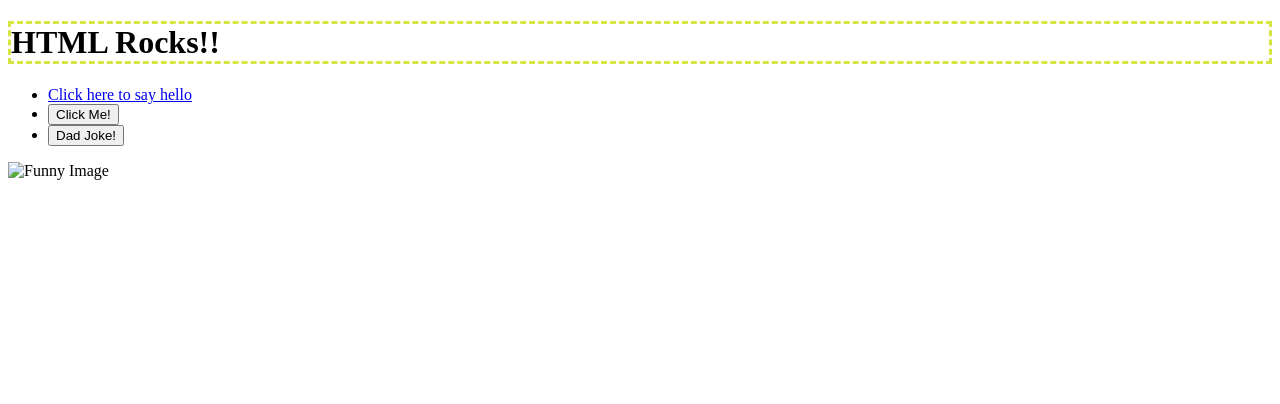
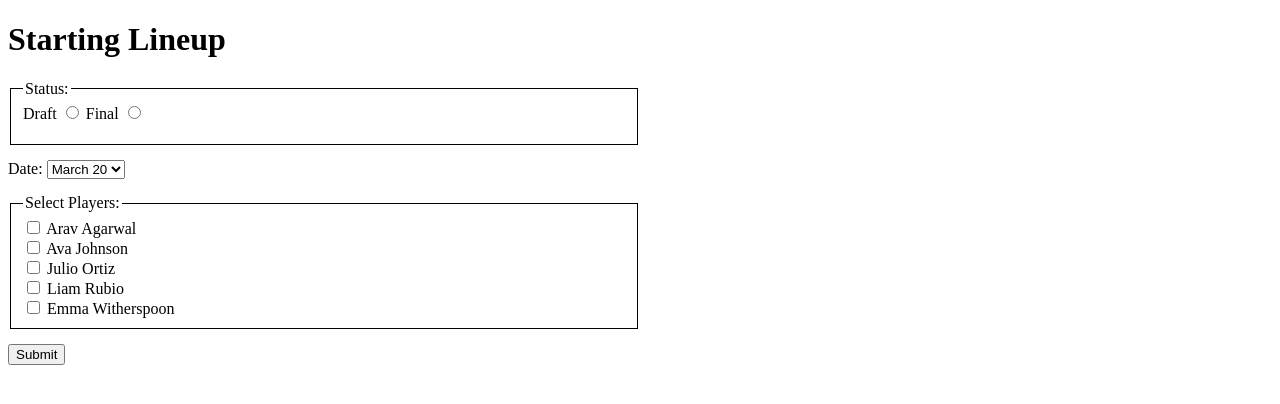
Before and after one commit to BZBro-Student/10.03-Lab---JavaScript-in-the-Browser-Ch-7-Part-1-2---3-hrs-, a website: page index.html in a window 1280 px wide. Drawn offline with Linux system fonts and the light colour scheme; files that its build step writes are made by us from their sources.

Commit message:
finished lab

```diff
--- a/index.html
+++ b/index.html
@@ -1,25 +1,60 @@
-<!doctype html>
-<html>
+<!DOCTYPE html>
+<html lang = "en">
 
 <head>
   <meta charset="utf-8">
-  <title>CS208 - Starter Code (UPDATE ME)!</title>
+  <title>10.03 Lab - JavaScript in the Browser (Ch 7 Part 1; 2 - 3 hrs)</title>
   <meta name="description" content="">
   <meta name="viewport" content="width=device-width, initial-scale=1">
   <link rel="stylesheet" href="style.css">
+  <script src="script.js" defer></script>
 </head>
 
 <body>
-  <h1>HTML Rocks!!</h1>
-  <ul>
-  <li><a href="/hello">Click here to say hello</a></li>
-  <li><button id="hello-link">Click Me!</button></li>
-  <li><button id="joke-button">Dad Joke!</button></li>
-  <script src="script.js"></script>
-  </ul>
-  <img src="funny.png" alt="Funny Image" width="300" height="200">
+  <h1>Starting Lineup</h1>
 
-  <h2 id="joke-display"></h2>
+  <form>
+    <div name="status">
+      <fieldset>
+        <legend>Status:</legend>
+        <label for="status-draft">Draft</label>
+        <input type="radio" id="status-draft" name="status" value="Draft">
+        <label for="status-final">Final</label>
+        <input type="radio" id="status-final" name="status" value="Final">
+      </fieldset>
+    </div>
+    <div name="date">
+      <label>Date:</label>
+      <select id = "date" title = "date">
+        <option value="March 20">March 20</option>
+        <option value="March 24">March 24</option>
+        <option value="April 2">April 2</option>
+        <option value="April 6">April 6</option>
+        <option value="April 13">April 13</option>
+      </select>
+    </div>
+    <div name="players">
+      <fieldset>
+        <legend>Select Players:</legend>
+        <input type="checkbox" id="player1" value="Arav Agarwal" name = "player">
+        <label for="player1"> Arav Agarwal </label><br>
+        <input type="checkbox" id="player2" value="Ava Johnson" name = "player">
+        <label for="player2"> Ava Johnson </label><br>
+        <input type="checkbox" id="player3" value="Julio Ortiz " name = "player">
+        <label for="player3"> Julio Ortiz </label><br>
+        <input type="checkbox" id="player4" value="Liam Rubio " name = "player">
+        <label for="player4"> Liam Rubio </label><br>
+        <input type="checkbox" id="player5" value="Emma Witherspoon" name = "player">
+        <label for="player5"> Emma Witherspoon </label><br>
+      </fieldset>
+    </div>
+    <div>
+      <input type="submit" value="Submit" id = "submit">
+    </div>
+  </form>
+
+  <div id ="output"></div>
+
 </body>
 
 </html>
```
Also changed, not shown: dist/funny.png (deleted), dist/script.js, dist/style.css, 1 other file.
